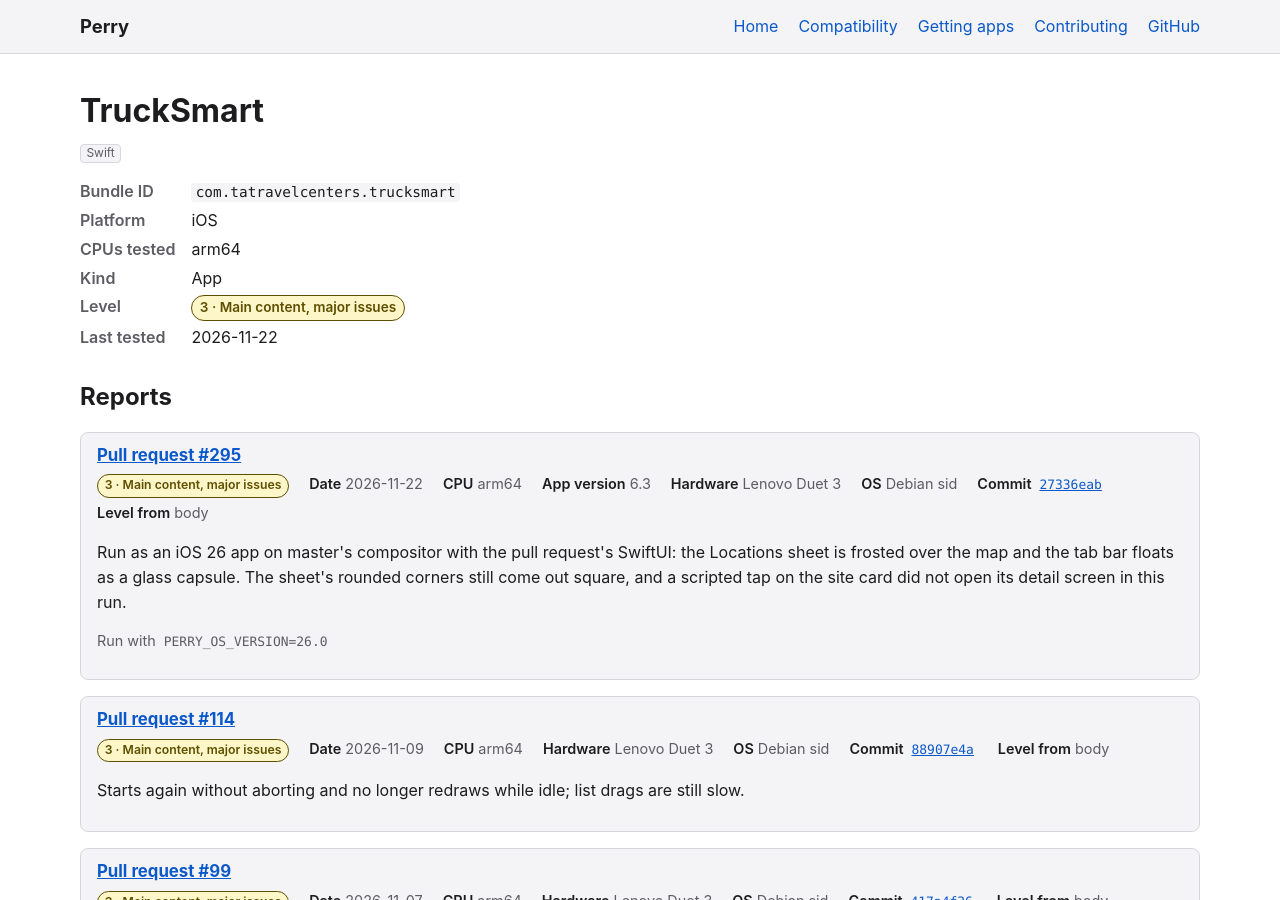
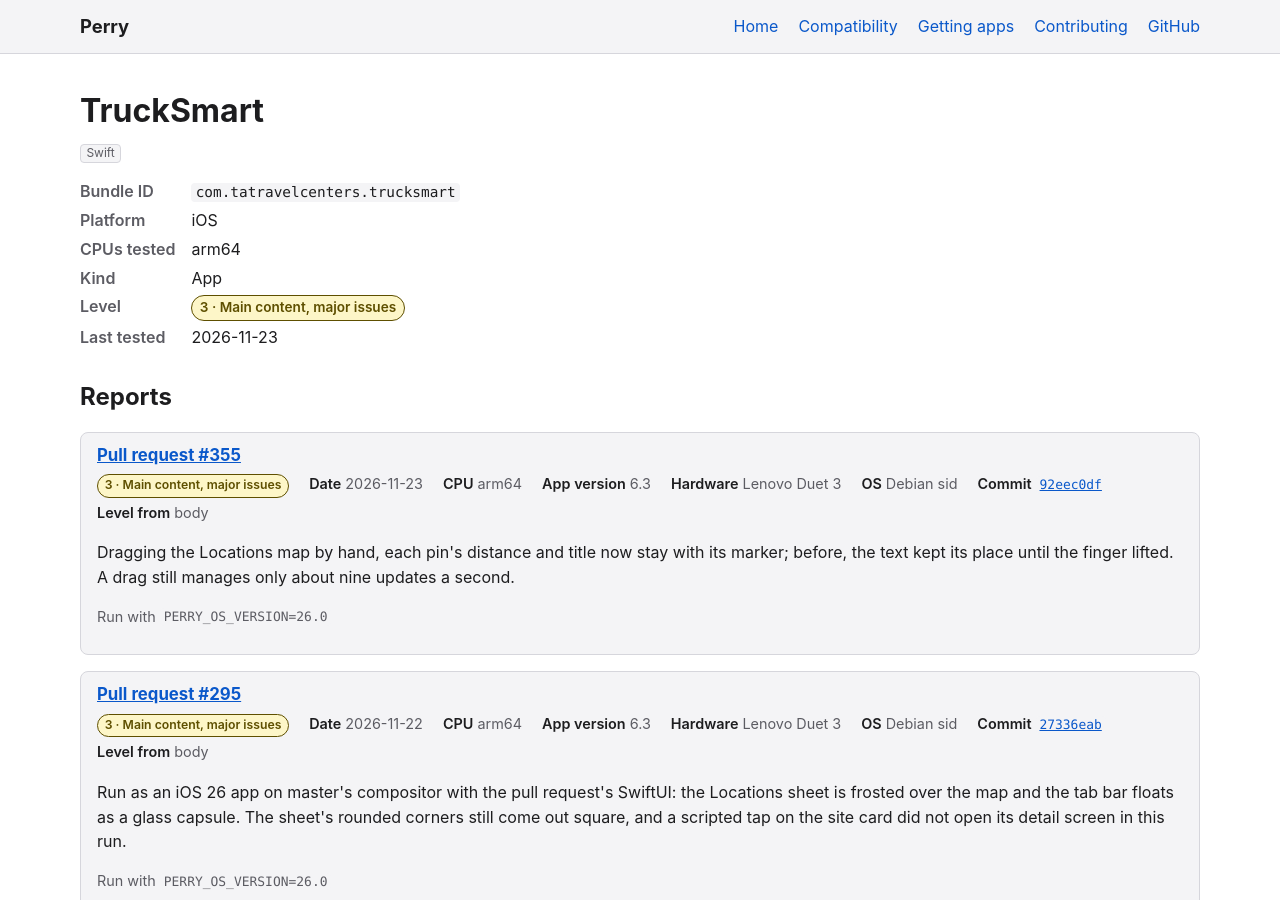
Before and after one commit to MillerTechnologyPeru/Perry, a Jekyll site: the page built from docs/_apps/ios/com.tatravelcenters.trucksmart.md, in a window 1280 px wide and 900 px high. Built offline with Jekyll 4.4.1, drawn with Linux system fonts in a browser that asks for light colours.

Commit message:
Report TruckSmart's pin text following a dragged map on the Duet 3

```diff
--- a/docs/_apps/ios/com.tatravelcenters.trucksmart.md
+++ b/docs/_apps/ios/com.tatravelcenters.trucksmart.md
@@ -86,4 +86,17 @@ reports:
     level: 3
     source: body
     notes: "Run as an iOS 26 app on master's compositor with the pull request's SwiftUI: the Locations sheet is frosted over the map and the tab bar floats as a glass capsule. The sheet's rounded corners still come out square, and a scripted tap on the site card did not open its detail screen in this run."
+  - pr: 355
+    date: 2026-11-23
+    perry: "92eec0df"
+    platform: ios
+    cpu: arm64
+    app_version: "6.3"
+    hardware: Lenovo Duet 3
+    os: Debian sid
+    env:
+      - "PERRY_OS_VERSION=26.0"
+    level: 3
+    source: body
+    notes: "Dragging the Locations map by hand, each pin's distance and title now stay with its marker; before, the text kept its place until the finger lifted. A drag still manages only about nine updates a second."
 ---
```
